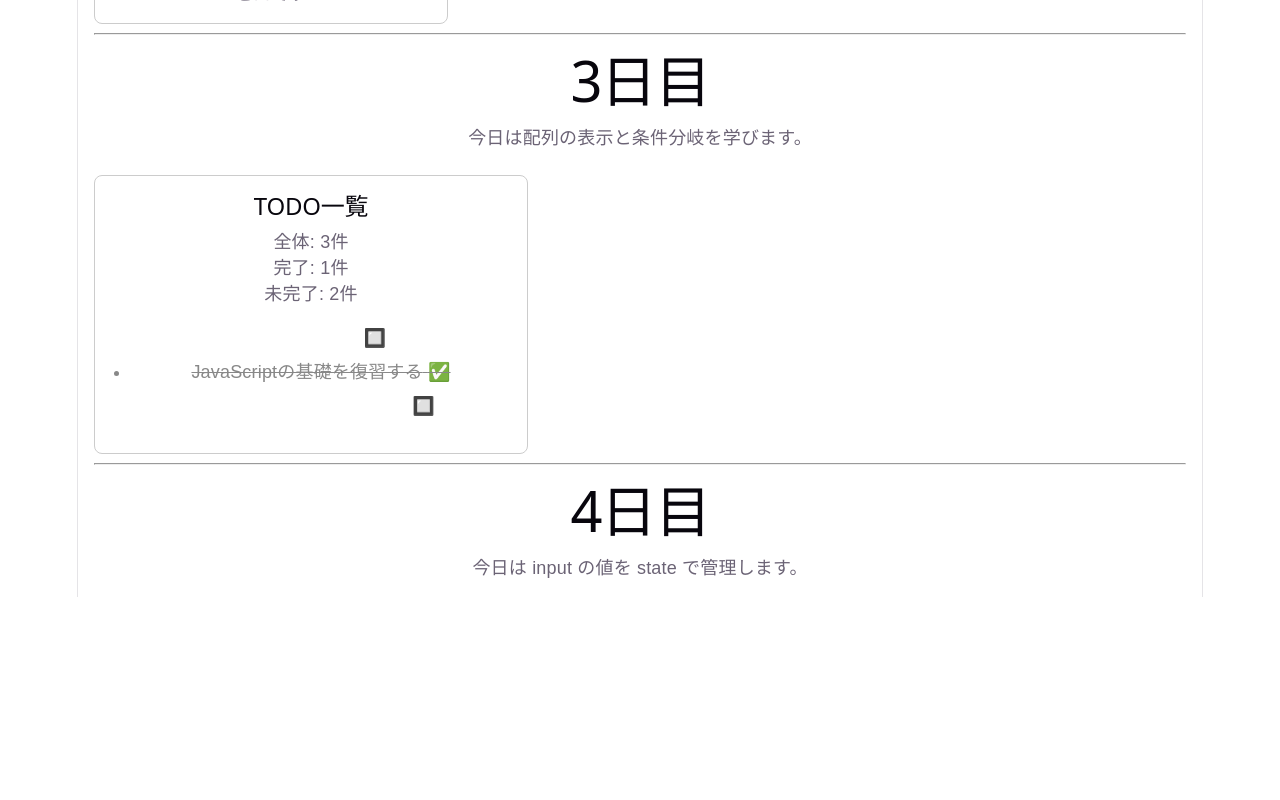
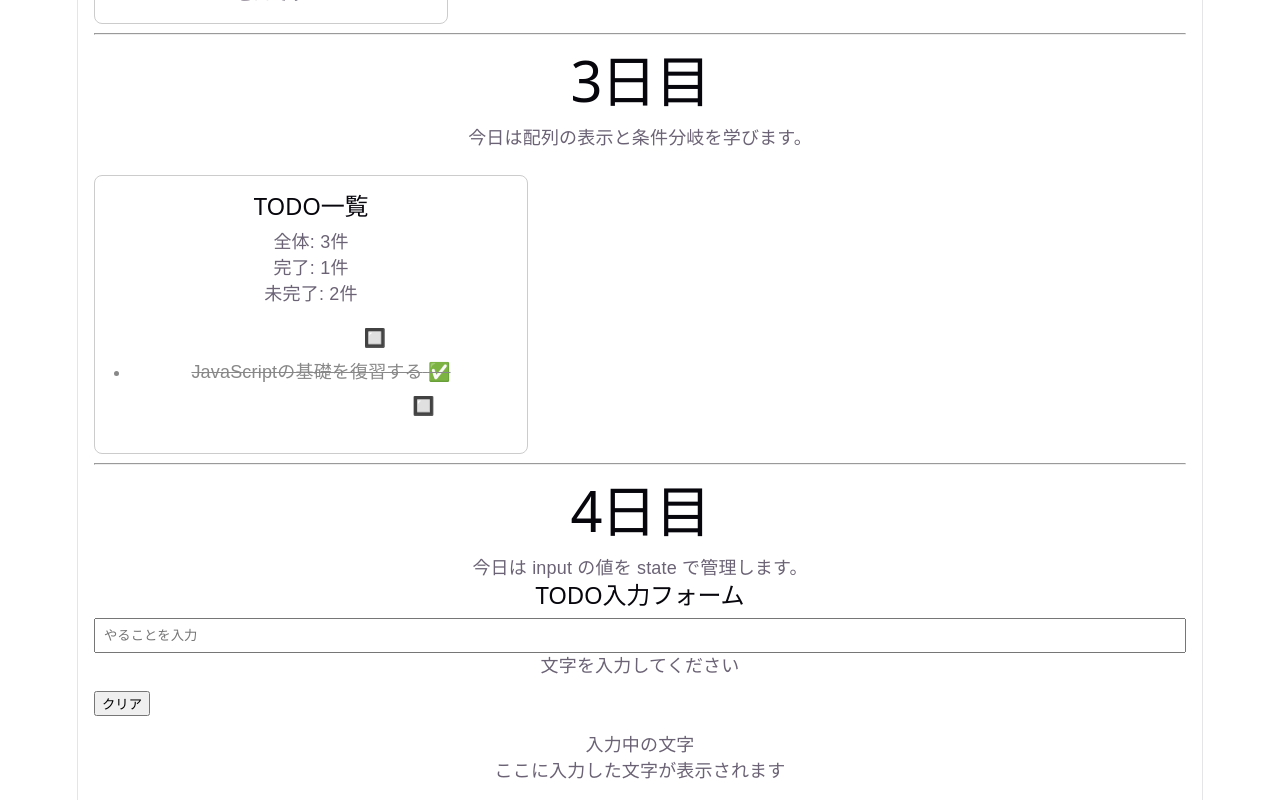
Before and after one commit to w-rnagatsuma/react-master, a React (Vite) app in the folder app/: page / in a window 1280 px wide. Shown: the part 751-1551 px from the top of the page. Before the commit the page ends 1348 px from the top, so only its background shows below. Built offline with nearby package versions, Linux system fonts and the light colour scheme.

Commit message:
PreviewTextコンポーネントを作成

```diff
--- a/app/src/App.tsx
+++ b/app/src/App.tsx
@@ -3,6 +3,7 @@ import Message from "./components/Message";
 import ProfileCard from "./components/ProfileCard";
 import Counter from "./components/Counter";
 import TodoList from "./components/TodoList";
+import TodoForm from "./components/TodoForm";
 
 export default function App() {
   const userName = "山田太郎";
@@ -47,6 +48,8 @@ export default function App() {
       <hr />
       <Title text="4日目" />
       <Message content="今日は input の値を state で管理します。" />
+
+      <TodoForm />
     </div>
   )
 }
--- /dev/null
+++ b/app/src/components/PreviewText.tsx
@@ -0,0 +1,14 @@
+type PreviewTextProps = {
+    text: string;
+};
+
+export default function PreviewText({ text }: PreviewTextProps) {
+    return (
+        <div style={{marginTop: "16px"}}>
+            <p>入力中の文字</p>
+            <p style={{fontWeight: "bold"}}>
+                {text ? text : "ここに入力した文字が表示されます"}
+            </p>
+        </div>
+    );
+}
--- /dev/null
+++ b/app/src/components/TodoForm.tsx
@@ -0,0 +1,33 @@
+import { useState } from "react";
+import PreviewText from "./PreviewText";
+
+export default function TodoForm() {
+  const [text, setText] = useState("");
+
+  const handleChange = (e: React.ChangeEvent<HTMLInputElement>) => {
+    setText(e.target.value);
+  };
+
+  const handleClear = () => {
+    setText("");
+  };
+
+  return (
+    <div>
+      <h2>TODO入力フォーム</h2>
+      <input
+        type="text"
+        value={text}
+        onChange={handleChange}
+        placeholder="やることを入力"
+        style={{ padding: "8px", width: "100%", boxSizing: "border-box" }}
+      />
+      {!text && <p>文字を入力してください</p>}
+      <div style={{ marginTop: "12px", display: "flex", gap: "8px" }}>
+        <button onClick={handleClear}>クリア</button>
+      </div>
+
+      <PreviewText text={text} />
+    </div>
+  );
+}
```
Also changed, not shown: 1 other file (tests, documents, lock files or other folders).
